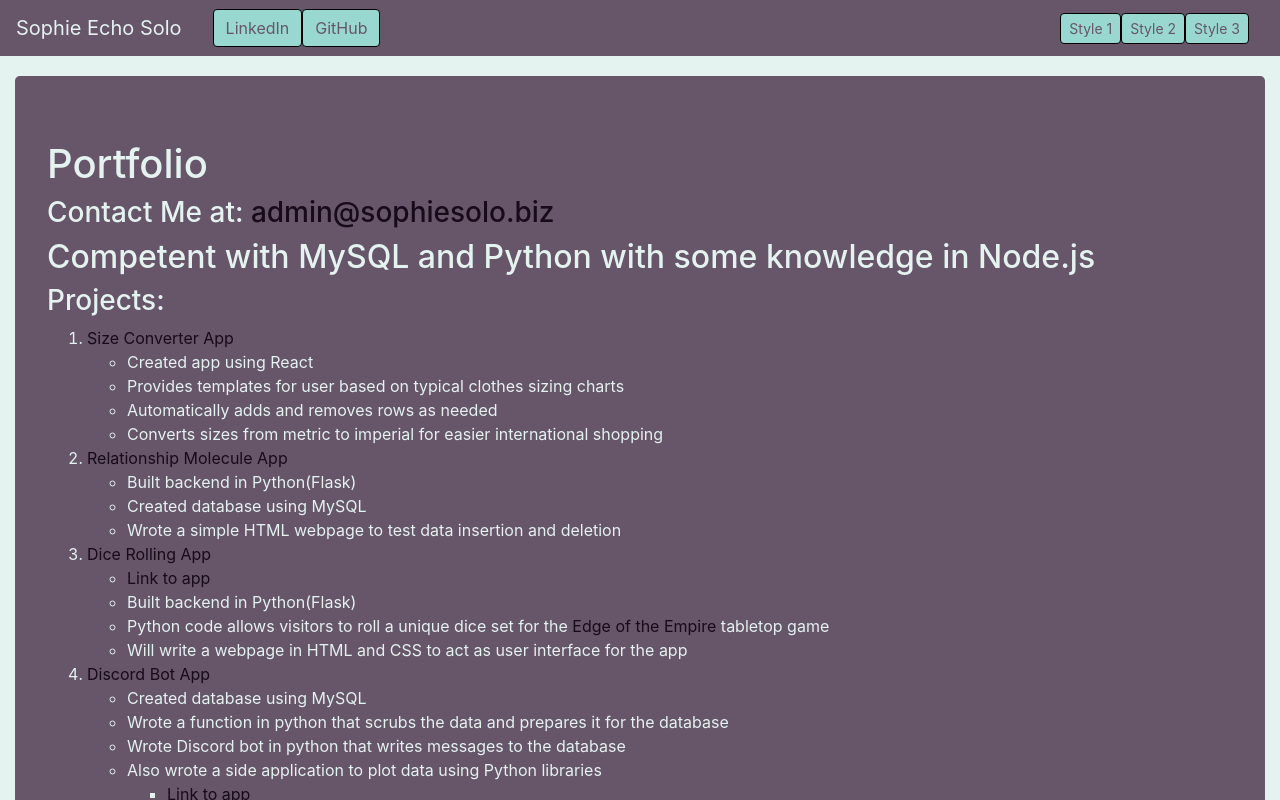
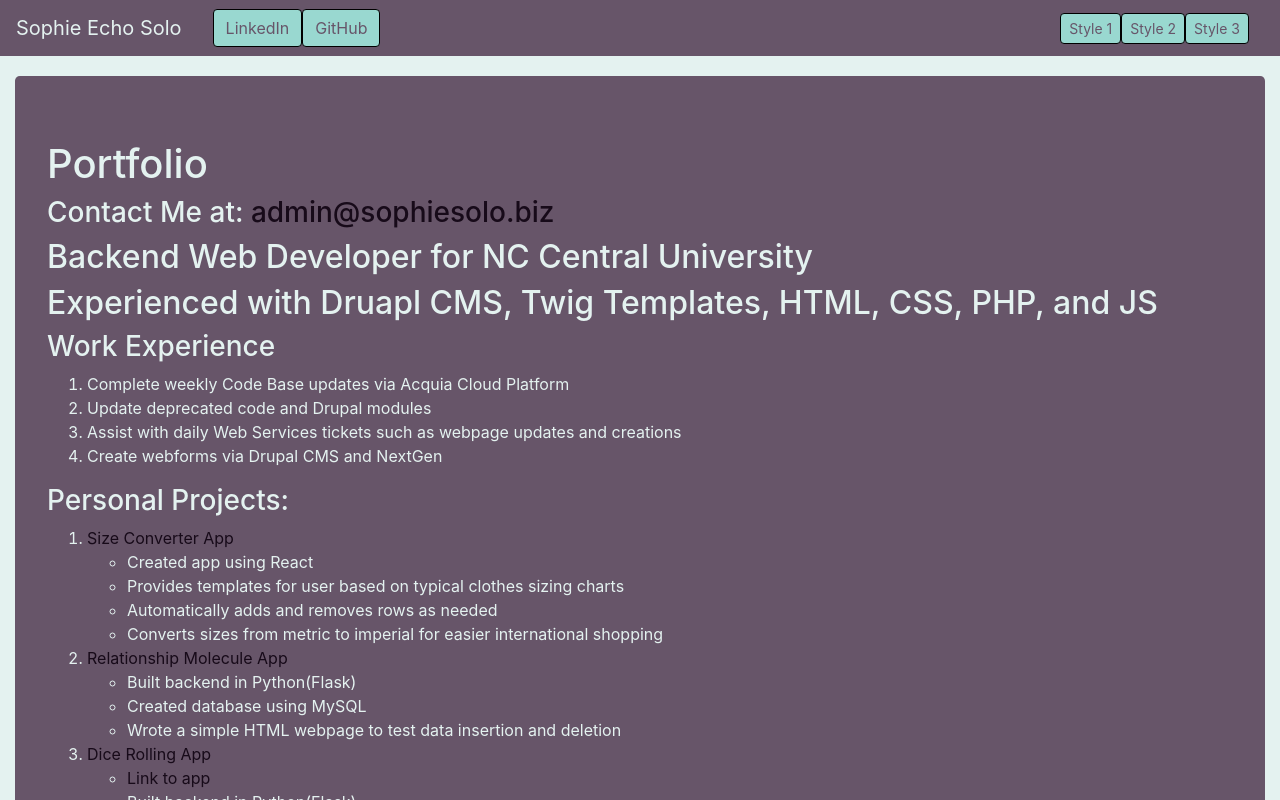
Before and after one commit to SophieEchoSolo/Portfolio-Site, a Next.js app: page / in a window 1280 px wide. Shown: the top 800 px of the page. Built offline with nearby package versions, Linux system fonts and the light colour scheme.

Commit message:
Update work experience

```diff
--- a/pages/index.tsx
+++ b/pages/index.tsx
@@ -15,9 +15,18 @@ export default function Home(): JSX.Element {
             {' '}
             Contact Me at: <a href="mailto:admin@sophiesolo.biz">admin@sophiesolo.biz</a>
           </h3>
-          <h2>Competent with MySQL and Python with some knowledge in Node.js</h2>
+          <h2>Backend Web Developer for NC Central University</h2>
+          <h2>Experienced with Druapl CMS, Twig Templates, HTML, CSS, PHP, and JS</h2>
 
-          <h3>Projects:</h3>
+          <h3>Work Experience</h3>
+          <ol>
+            <li>Complete weekly Code Base updates via Acquia Cloud Platform</li>
+            <li>Update deprecated code and Drupal modules</li>
+            <li>Assist with daily Web Services tickets such as webpage updates and creations</li>
+            <li>Create webforms via Drupal CMS and NextGen</li>
+          </ol>
+
+          <h3>Personal Projects:</h3>
           <ol>
             <li>
               <Link href="/size-converter">
```
